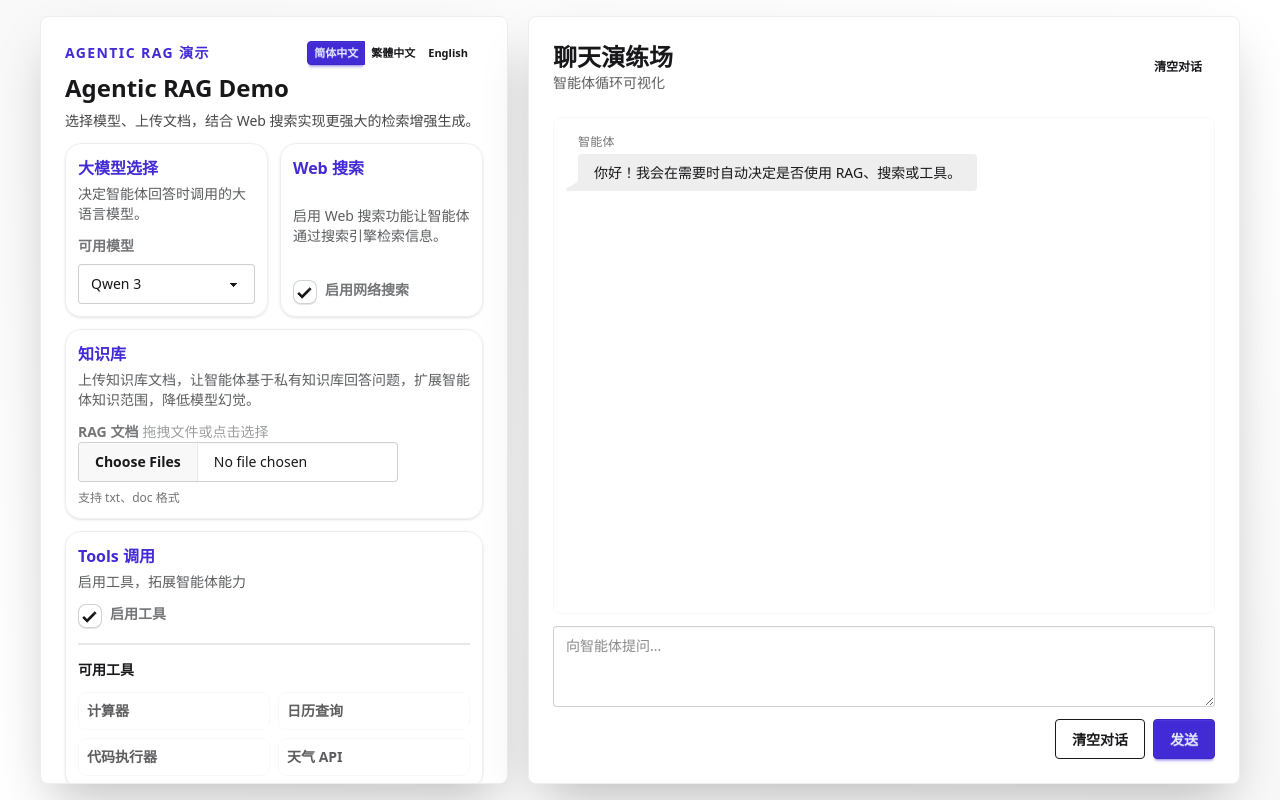
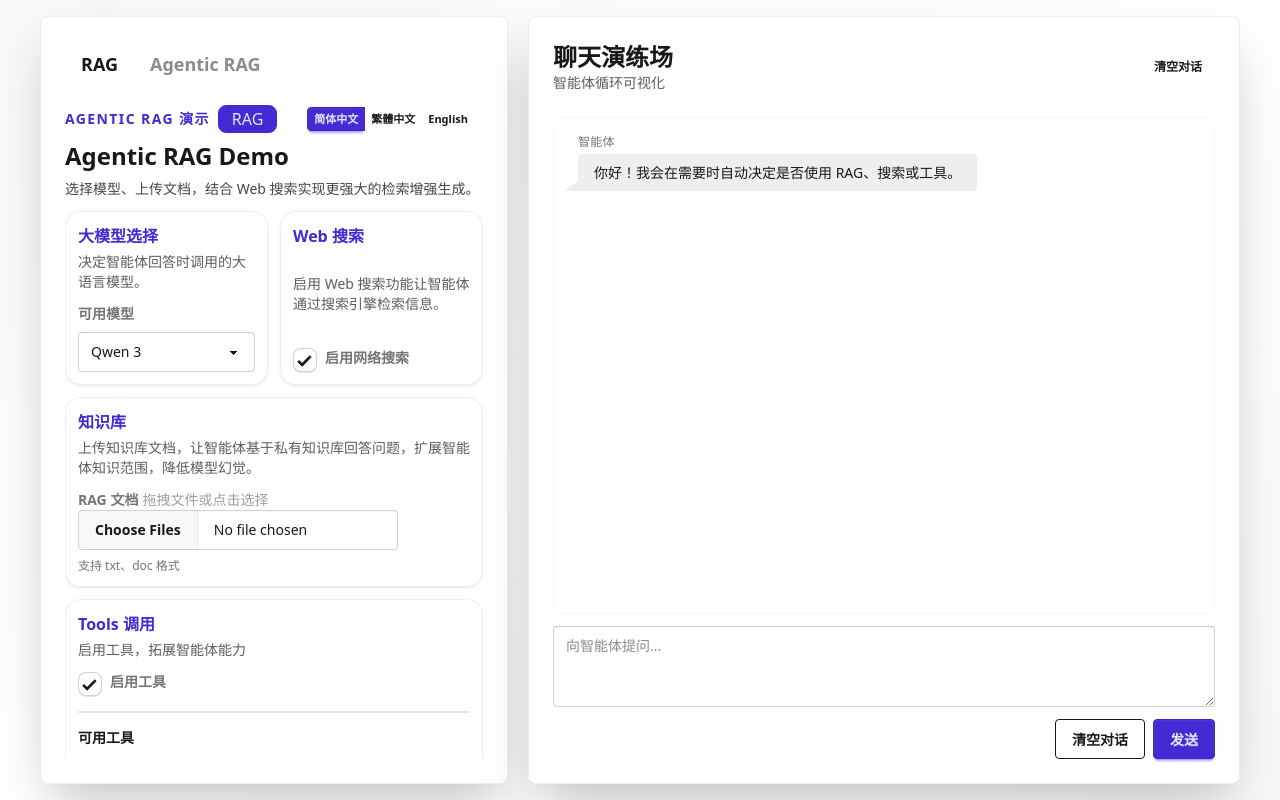
Before and after one commit to justin0x5eed/agent_demo, a React (Vite) app in the folder frontend/: page / in a window 1280 px wide. Built offline with nearby package versions, Linux system fonts and the light colour scheme.

Commit message:
Add tabbed switcher for left control panel

```diff
--- a/frontend/src/App.tsx
+++ b/frontend/src/App.tsx
@@ -215,6 +215,7 @@ function App() {
   const [messages, setMessages] = useState<Message[]>([{ role: 'assistant', content: t.welcome }])
   const [input, setInput] = useState('')
   const [pending, setPending] = useState(false)
+  const [activeLeftTab, setActiveLeftTab] = useState<'rag' | 'agentic'>('rag')
   const chatWindowRef = useRef<HTMLDivElement | null>(null)
 
   const actionBadges = t.badges
@@ -359,16 +360,17 @@ Key takeaways: ${userMessage}`
     }
   }, [messages, pending])
 
-  return (
-    <div className="app-shell flex min-h-screen w-full flex-col bg-gradient-to-br from-base-200 via-base-100 to-base-200 px-4 py-6 text-base-content lg:h-screen lg:overflow-hidden lg:px-10 lg:py-4">
-      <div className="app-layout mx-auto flex min-h-0 w-full max-w-7xl flex-1 flex-col gap-5 lg:h-full lg:gap-7">
-        <div className="app-columns grid min-h-0 flex-1 grid-cols-1 gap-5 lg:h-full lg:grid-cols-5 lg:items-stretch">
-          <section className="card control-panel flex h-full min-h-0 flex-col border border-base-300 bg-base-100 shadow-2xl lg:col-span-2 lg:overflow-hidden">
-            <div className="card-body flex min-h-0 flex-1 flex-col gap-3 text-sm lg:overflow-y-auto">
+  const renderControlPanelContent = () => (
+    <>
       <div className="panel-header flex flex-col gap-3">
         <header className="flex flex-col gap-2">
           <div className="flex flex-col gap-2 sm:flex-row sm:items-center sm:justify-between sm:gap-3">
+            <div className="flex items-center gap-2">
               <p className="text-sm font-semibold uppercase tracking-widest text-primary whitespace-nowrap">{t.title}</p>
+              <span className="badge badge-lg badge-primary uppercase">
+                {activeLeftTab === 'rag' ? 'RAG' : 'Agentic RAG'}
+              </span>
+            </div>
             <div className="flex w-full justify-end sm:hidden">
               <label className="sr-only" htmlFor="language-select">
                 {t.language}
@@ -534,6 +536,39 @@ Key takeaways: ${userMessage}`
           </div>
         </div>
       </div>
+    </>
+  )
+
+  return (
+    <div className="app-shell flex min-h-screen w-full flex-col bg-gradient-to-br from-base-200 via-base-100 to-base-200 px-4 py-6 text-base-content lg:h-screen lg:overflow-hidden lg:px-10 lg:py-4">
+      <div className="app-layout mx-auto flex min-h-0 w-full max-w-7xl flex-1 flex-col gap-5 lg:h-full lg:gap-7">
+        <div className="app-columns grid min-h-0 flex-1 grid-cols-1 gap-5 lg:h-full lg:grid-cols-5 lg:items-stretch">
+          <section className="card control-panel flex h-full min-h-0 flex-col border border-base-300 bg-base-100 shadow-2xl lg:col-span-2 lg:overflow-hidden">
+            <div className="card-body flex min-h-0 flex-1 flex-col gap-4 text-sm lg:overflow-hidden">
+              <div role="tablist" className="tabs tabs-boxed tabs-lg w-full">
+                <button
+                  role="tab"
+                  className={`tab font-semibold ${activeLeftTab === 'rag' ? 'tab-active' : ''}`}
+                  aria-label="Switch to RAG panel"
+                  aria-selected={activeLeftTab === 'rag'}
+                  onClick={() => setActiveLeftTab('rag')}
+                >
+                  RAG
+                </button>
+                <button
+                  role="tab"
+                  className={`tab font-semibold ${activeLeftTab === 'agentic' ? 'tab-active' : ''}`}
+                  aria-label="Switch to Agentic RAG panel"
+                  aria-selected={activeLeftTab === 'agentic'}
+                  onClick={() => setActiveLeftTab('agentic')}
+                >
+                  Agentic RAG
+                </button>
+              </div>
+
+              <div className="flex min-h-0 flex-1 flex-col gap-3 lg:overflow-y-auto">
+                {renderControlPanelContent()}
+              </div>
             </div>
           </section>
 
```
Lines whose indentation alone changed are shown as unchanged.
